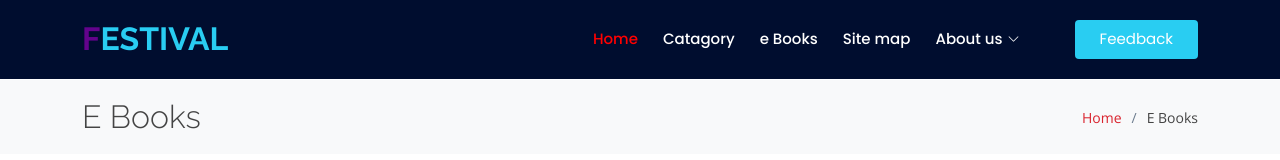
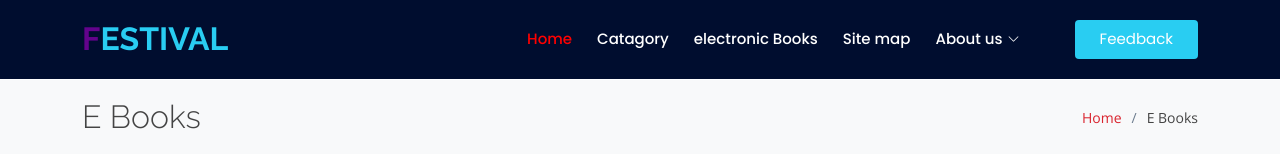
Before and after one commit to ahsan256/Festival.com, a plain HTML site: page Ebooks.html in a window 1280 px wide. Shown: the top 160 px of the page. Drawn offline with nearby package versions, Linux system fonts and the light colour scheme; files that its build step writes are made by us from their sources; files whose address does not match are found by name.

Commit message:
Update Ebooks.html

```diff
--- a/Ebooks.html
+++ b/Ebooks.html
@@ -52,7 +52,7 @@
         <ul>
           <li><a href="index.html" class="active">Home</a></li>
           <li><a href="Gallery.html">Catagory</a></li>
-          <li><a href="Ebooks.html">e Books </a></li>
+          <li><a href="Ebooks.html">electronic Books </a></li>
           <li><a href="Site-map.html">Site map</a></li>
           <li class="dropdown"><a href="about.html"><span>About us</span> <i class="bi bi-chevron-down"></i></a>
             <ul>
```
